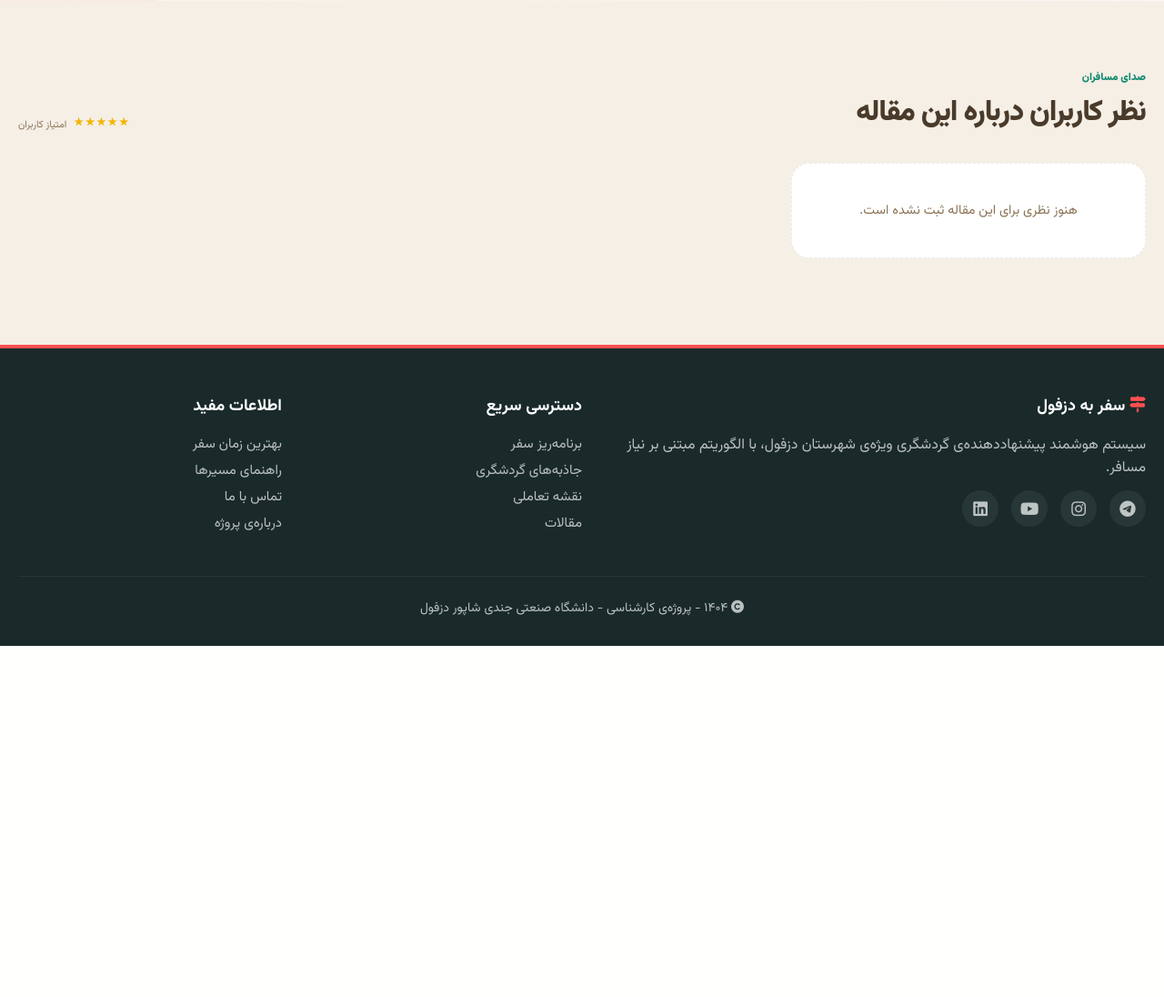
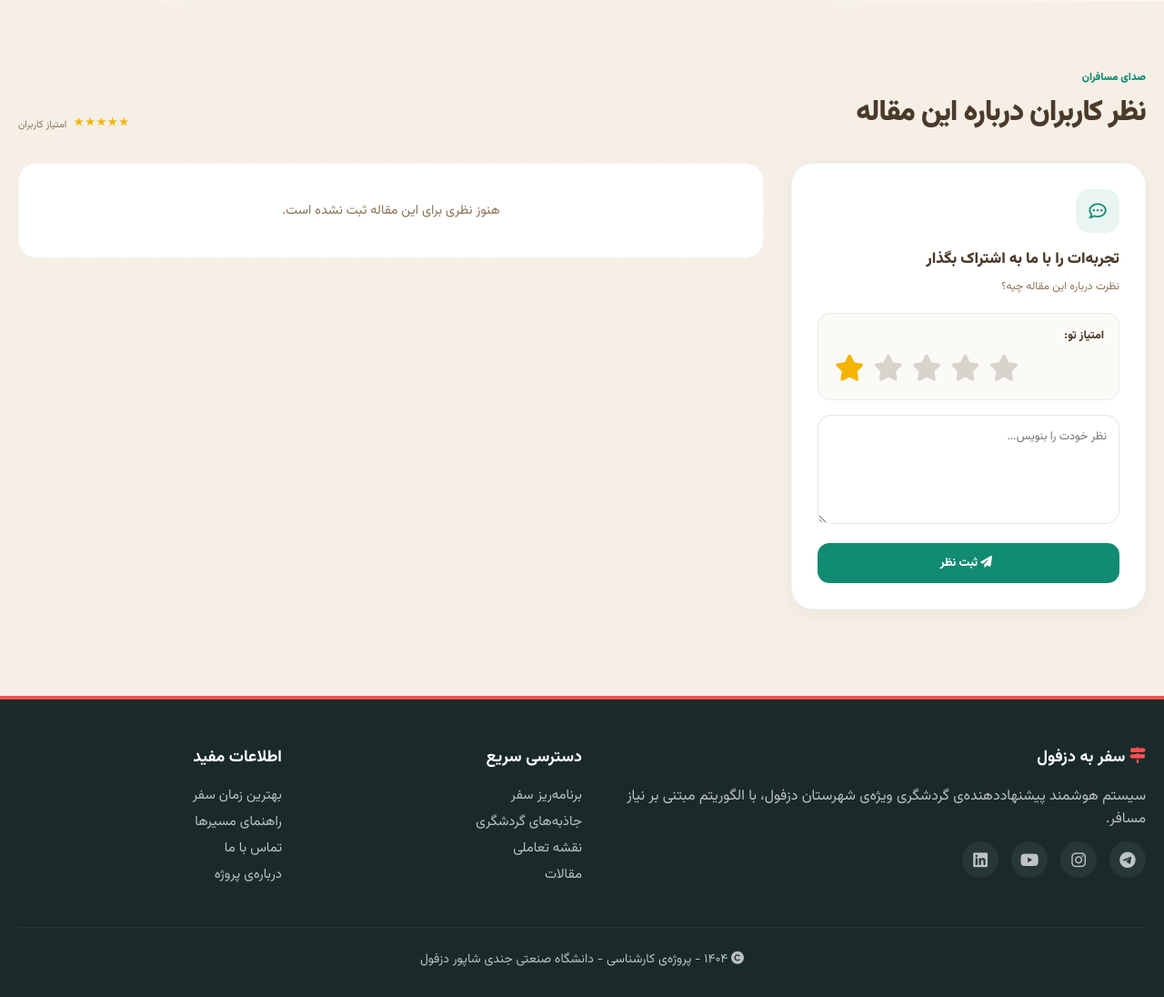
Before and after one commit to YasamanMirdoraghi/dezful-tourism, a Django app: template articles/templates/articles/article.html in a window 1280 px wide. Shown: the part 2119-3215 px from the top of the page at 91% size. Before the commit the page ends 2829 px from the top, so only its background shows below. Run offline with Django 5.2, Linux system fonts and the light colour scheme; the template is opened without the code that fills it, so the values that code supplies are empty; the visitor is signed in with stand-in values (Sample User, id 1).

Commit message:
Modularization update

```diff
--- a/articles/templates/articles/article.html
+++ b/articles/templates/articles/article.html
@@ -213,19 +213,62 @@
                     <i class="fas fa-sign-in-alt"></i> ورود به حساب
                 </span>
             </button>
+            {% else %}
+            <form method="post" action="{% url 'articles:submit_review' article.slug %}" class="comment-form-card">
+                {% csrf_token %}
+                <div class="form-icon"><i class="far fa-comment-dots"></i></div>
+                <h3>تجربه‌ات را با ما به اشتراک بگذار</h3>
+                <p>نظرت درباره این مقاله چیه؟</p>
+
+                <!-- امتیاز با ۵ ستاره خالی -->
+                <div class="rating-input">
+                    <span class="rating-input-label">امتیاز تو:</span>
+                    <div class="star-rating">
+                        <input type="radio" name="rating" value="5" id="star-5">
+                        <label for="star-5" title="عالی"><i class="fas fa-star"></i></label>
+
+                        <input type="radio" name="rating" value="4" id="star-4">
+                        <label for="star-4" title="خوب"><i class="fas fa-star"></i></label>
+
+                        <input type="radio" name="rating" value="3" id="star-3">
+                        <label for="star-3" title="متوسط"><i class="fas fa-star"></i></label>
+
+                        <input type="radio" name="rating" value="2" id="star-2">
+                        <label for="star-2" title="ضعیف"><i class="fas fa-star"></i></label>
+
+                        <input type="radio" name="rating" value="1" id="star-1" checked>
+                        <label for="star-1" title="خیلی ضعیف"><i class="fas fa-star"></i></label>
+                    </div>
+                </div>
+
+                <textarea name="comment" placeholder="نظر خودت را بنویس..." required></textarea>
+                <button type="submit">
+                    <i class="fas fa-paper-plane"></i> ثبت نظر
+                </button>
+            </form>
             {% endif %}
             <div class="comments-list">
                 {% for review in reviews %}
                 <article class="comment-item">
                     <div class="comment-avatar">{{ review.user.username|first|upper }}</div>
-                    <div>
+                    <div class="comment-body">
                         <div class="comment-head">
                             <strong>{{ review.user.username }}</strong>
-                            <span>{{ review.created_at|timesince }} پیش</span>
+                            <span class="comment-time">{{ review.created_at|timesince }} پیش</span>
+                            <span class="comment-stars" title="{{ review.rating }} از ۵">
+                                {% for i in "12345" %}
+                                    {% if forloop.counter <= review.rating %}
+                                        <i class="fas fa-star"></i>
+                                    {% else %}
+                                        <i class="far fa-star"></i>
+                                    {% endif %}
+                                {% endfor %}
+                                <em>{{ review.rating }}.۰</em>
+                            </span>
                         </div>
                         <p>{{ review.comment }}</p>
                         <div class="comment-actions">
-                            <span>♡ {{ review.likes_count }}</span>
+                            <span>♡ {{ review.likes_count|default:0 }}</span>
                             <button>پاسخ</button>
                         </div>
                     </div>
--- a/static/css/pages/article.css
+++ b/static/css/pages/article.css
@@ -977,7 +977,7 @@
     box-shadow: 0 0 0 4px rgba(17, 139, 113, 0.07);
 }
 
-.comment-form-card button {
+.comment-form-card button[type="submit"] {
     margin-top: 12px;
     width: 100%;
     border: 0;
@@ -993,15 +993,71 @@
     font-family: 'Vazirmatn', sans-serif;
 }
 
-.comment-form-card button:hover {
+.comment-form-card button[type="submit"]:hover {
     background: var(--primary-green-dark);
     transform: translateY(-2px);
 }
 
-.comment-form-card button i {
+.comment-form-card button[type="submit"] i {
     margin-right: 5px;
 }
 
+/* ═══ امتیازدهی با ستاره ═══ */
+.rating-input {
+    margin-bottom: 16px;
+    padding: 14px 16px;
+    background: #fbfaf7;
+    border: 1px solid rgba(74, 58, 42, 0.08);
+    border-radius: 14px;
+}
+
+.rating-input-label {
+    display: block;
+    font-size: 0.78rem;
+    font-weight: 800;
+    color: var(--brown-text);
+    margin-bottom: 10px;
+}
+
+/* ═══ ستاره‌ها ═══ */
+.star-rating {
+    display: flex;
+    flex-direction: row-reverse;
+    justify-content: flex-end;
+    gap: 6px;
+    direction: ltr;
+}
+
+.star-rating input[type="radio"] {
+    display: none;
+}
+
+.star-rating label {
+    cursor: pointer;
+    font-size: 1.8rem;
+    color: #d8d3cb;
+    transition: color 0.2s ease, transform 0.15s ease;
+    line-height: 1;
+    padding: 2px;
+}
+
+.star-rating label:hover {
+    transform: scale(1.15);
+}
+
+/* ستاره‌ی هاور شده + همه‌ی ستاره‌های قبلش (توی DOM) */
+.star-rating label:hover,
+.star-rating label:hover ~ label,
+.star-rating input[type="radio"]:checked ~ label {
+    color: #f4b400;
+}
+
+/* حالت هاور کل کانتینر: ستاره‌های قبل از هاور، پر بمونن */
+.star-rating:hover input[type="radio"]:checked ~ label {
+    color: #f4b400;
+}
+
+/* ═══ لیست نظرات ═══ */
 .comments-list {
     display: flex;
     flex-direction: column;
```
Also changed, not shown: other parts of static/css/pages/article.css (+83 -11 lines), articles/views.py (+7 -3 lines).
